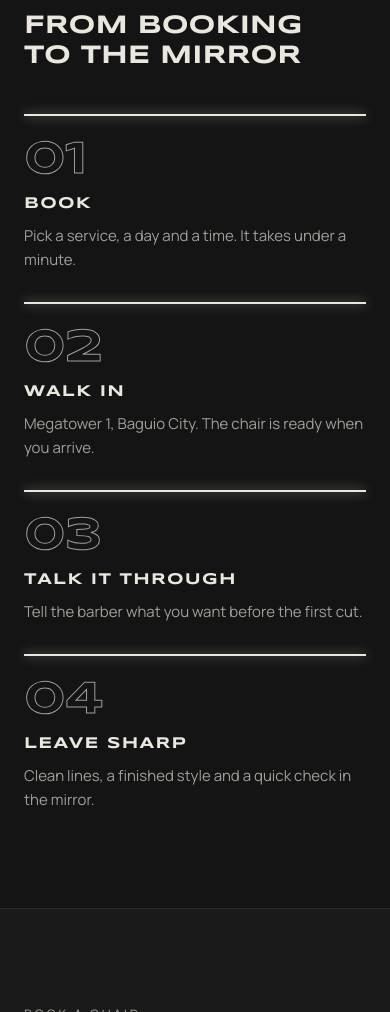
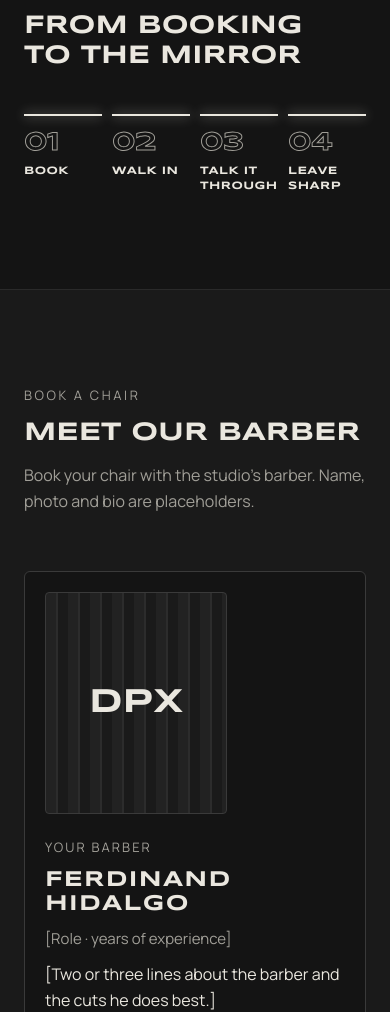
Before and after one commit to jrgmendoza-bc/DPX-Studio, a plain HTML site: page index.html in a window 390 px wide. Shown: the part 4851-5863 px from the top of the page. Drawn offline with nearby package versions, Linux system fonts and the light colour scheme.

Commit message:
Show visit steps in one row on mobile
Co-Authored-By: Claude Sonnet 5.5 <noreply@anthropic.com>
Claude-Session: https://claude.ai/code/session_01WkkiCJa8SP7BRKLthxHHta

```diff
--- a/assets/styles.css
+++ b/assets/styles.css
@@ -131,3 +131,10 @@ input{font-family:inherit}
 .oneline span{flex:1;height:1px;background:#3a3a3a}
 .oneline p{margin:0;font-size:clamp(11px,2.6vw,14px);letter-spacing:.3em;color:#EAE7DF;text-align:center;white-space:nowrap}
 .oneline i{font-style:normal;color:#6f6e69;padding:0 .6em}
+@media (max-width:760px){
+  .steps{grid-template-columns:repeat(4,minmax(0,1fr));gap:10px}
+  .step{padding-top:16px;gap:8px}
+  .step p{display:none}
+  .step-n{font-size:26px}
+  .step h3{font-size:11px!important;letter-spacing:.04em!important;line-height:1.3}
+}
```
